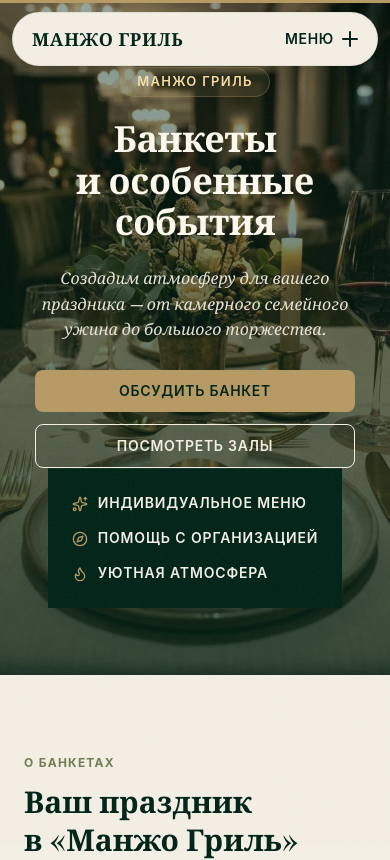
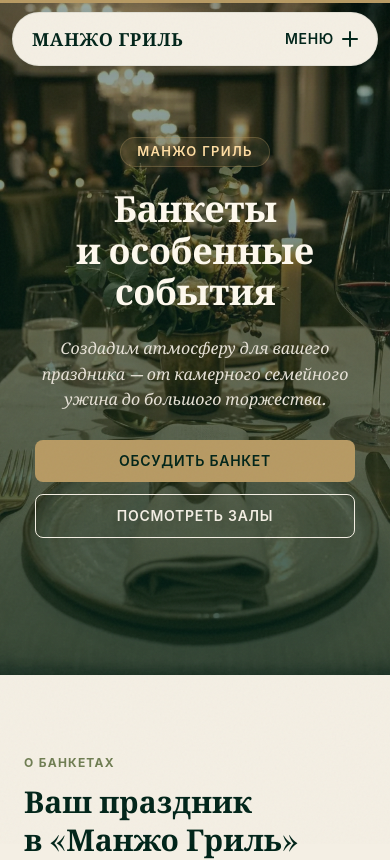
Before and after one commit to egorbagramyan0-bot/manjo, a React (Vite) app: page /banquets in a window 390 px wide. Shown: the top 860 px of the page. Built offline with nearby package versions, Linux system fonts and the light colour scheme; a web font is replaced by a local one.

Commit message:
style: hide banquets features bar on mobile screens

```diff
--- a/src/components/BanquetsPage.css
+++ b/src/components/BanquetsPage.css
@@ -846,8 +846,7 @@
   }
 
   .banquets-hero-features {
-    position: static;
-    background-color: var(--color-deep-green-dark);
+    display: none;
   }
 
   .features-inner {
```
